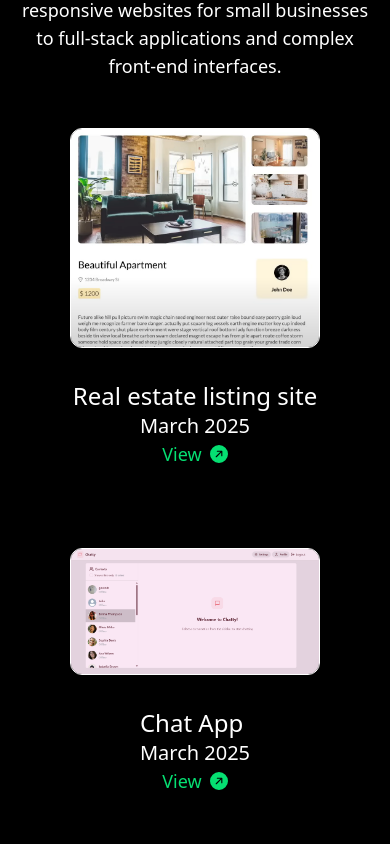
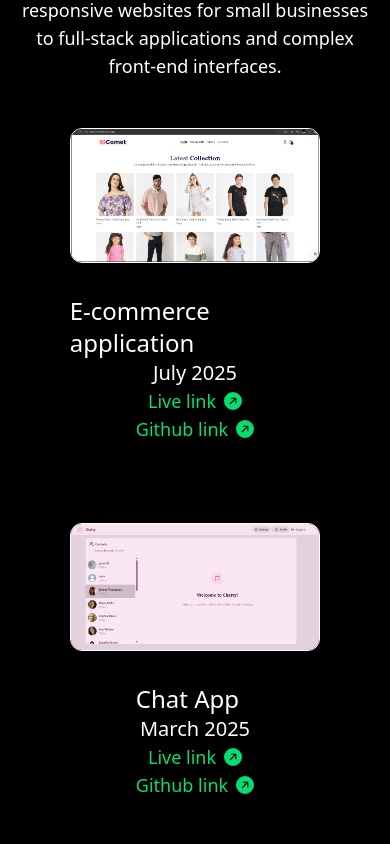
Before and after one commit to govindop07/Portfolio, a React (Vite) app: page / in a window 390 px wide. Shown: the part 4080-4924 px from the top of the page. Built offline with nearby package versions, Linux system fonts and the light colour scheme.

Commit message:
[Govind] added a project

```diff
--- a/src/components/projectsSection/ProjectsMain.jsx
+++ b/src/components/projectsSection/ProjectsMain.jsx
@@ -7,18 +7,28 @@ import { fadeIn } from '../../framerMotion/varients'
 
 const projects = [
 {
-    name: "Real estate listing site",
-    year: "March 2025",
-    align: "right",
-    image: "images/listing.png",
-    link: "https://github.com/govindop07/Grahasti",
+    name: "E-commerce application",
+    year: "July 2025",
+    align: "left",
+    image: "images/project-ecomet.png",
+    link: "https://ecomet.vercel.app/",
+    git: "https://github.com/govindop07/ecomet"
 },
 {
     name: "Chat App",
     year: "March 2025",
-    align: "left",
+    align: "right",
     image: "images/chat-app.png",
     link: "https://vaartalap-sdyd.onrender.com/",
+    git: "https://github.com/govindop07/Vaartalap"
+},
+{
+    name: "Real estate listing site",
+    year: "March 2025",
+    align: "left",
+    image: "images/listing.png",
+    link: "https://github.com/govindop07/Grahasti",
+    git: "https://github.com/govindop07/Grahasti"
 },
 {
     name: "Portfolio Website",
@@ -26,6 +36,7 @@ const projects = [
     align: "right",
     image: "images/project-1.png",
     link: "https://govind-folio.netlify.app/",
+    git: "https://github.com/govindop07/Portfolio"
 },
 ];
 
@@ -46,7 +57,8 @@ const ProjectsMain = () => {
                     year={item.year}
                     align={item.align}
                     image={item.image}
-                    link={item.link} />
+                    link={item.link}
+                    git={item.git} />
                 </motion.div>
             })
             }
--- a/src/components/projectsSection/SingleProject.jsx
+++ b/src/components/projectsSection/SingleProject.jsx
@@ -1,6 +1,6 @@
 import { BsFillArrowUpRightCircleFill } from "react-icons/bs";
 
-const SingleProject = ({ name, year, align, image, link }) => {
+const SingleProject = ({ name, year, align, image, link, git }) => {
   return <div className={`flex w-full flex-col-reverse items-center gap-8 ${align === "left" ? "md:flex-row" : "md:flex-row-reverse"} justify-end`}>
     <div >
 
@@ -14,7 +14,15 @@ const SingleProject = ({ name, year, align, image, link }) => {
             align === "left" ? "md:justify-self-end" : "md:justify-self-start"
             }`}
             >
-        View <BsFillArrowUpRightCircleFill />
+        Live link <BsFillArrowUpRightCircleFill />
+        </a>
+        <a
+        href={git}
+        className={`text-lg flex gap-2 items-center text-green-400 hover:text-orange-400 transition-all duration-500 cursor-pointer justify-self-center ${
+            align === "left" ? "md:justify-self-end" : "md:justify-self-start"
+            }`}
+            >
+        Github link <BsFillArrowUpRightCircleFill />
         </a>
     </div>
         <div className="max-h-[220px] max-w-[400px] rounded-xl overflow-hidden hover:scale-110 transform transition-all duration-500 ralative border">
```
Also changed, not shown: public/images/project-ecomet.png (added).
